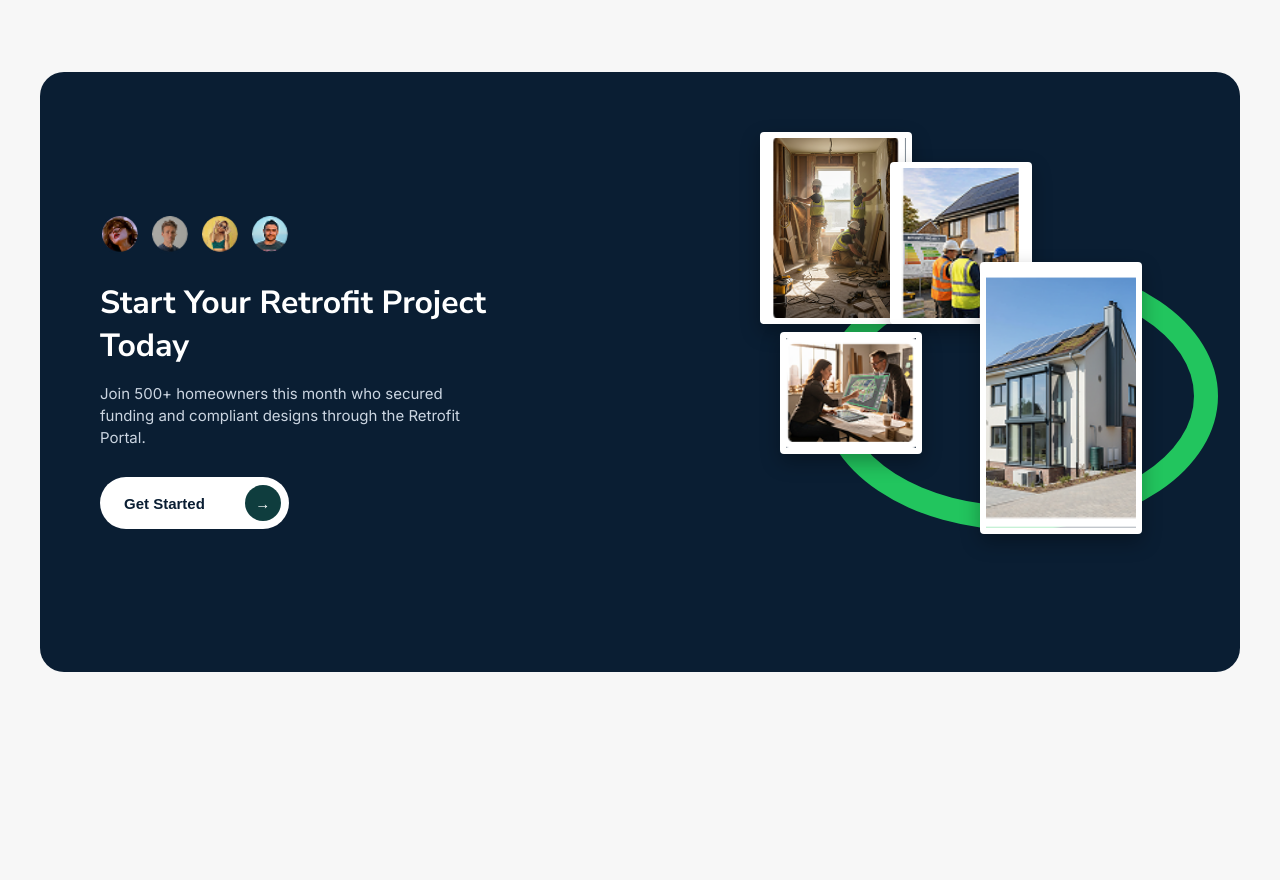
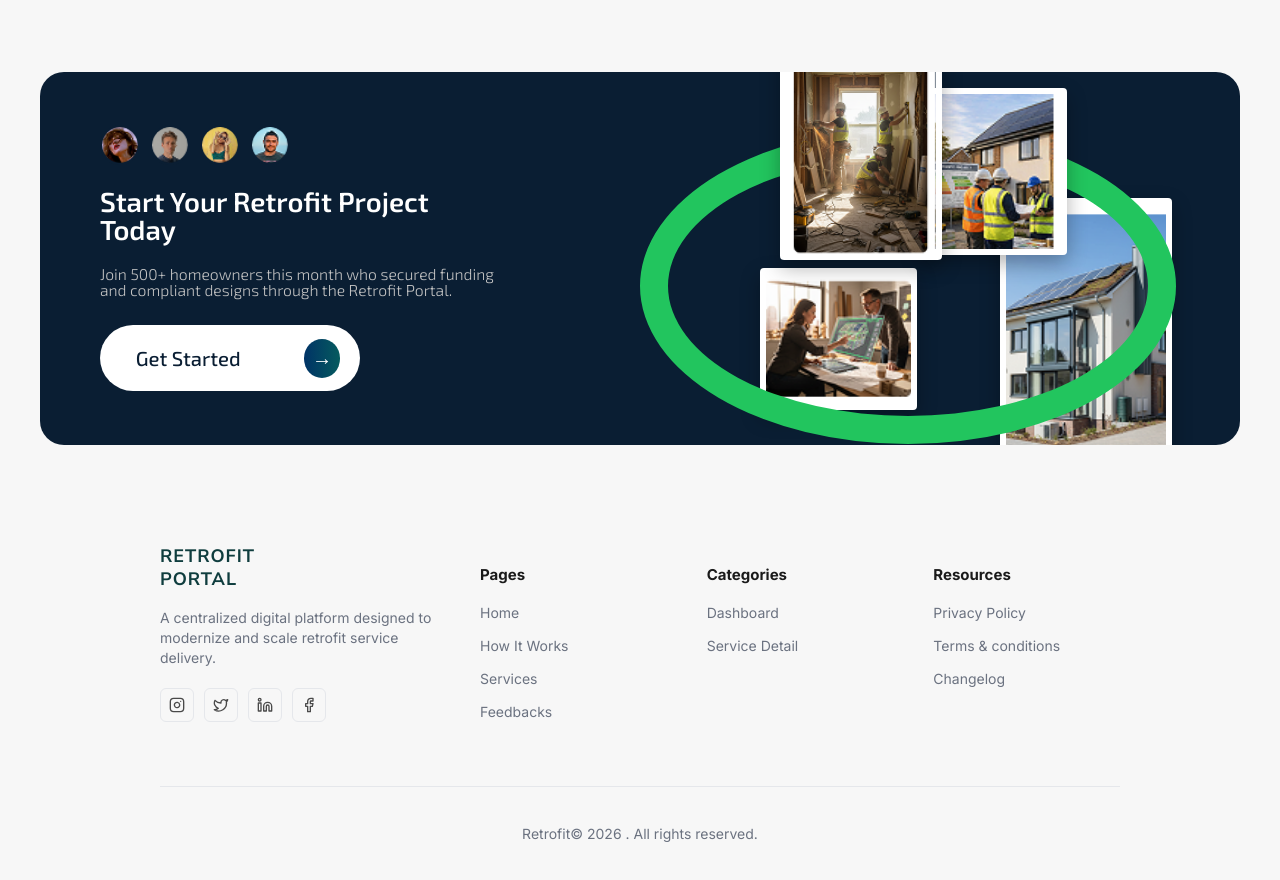
Before and after one commit to bilal-1235/Retrofit_project, a React (Vite) app: page / in a window 1280 px wide. Shown: the part 4060-4940 px from the top of the page. Built offline with nearby package versions, Linux system fonts and the light colour scheme.

Commit message:
add Footer

```diff
--- a/index.html
+++ b/index.html
@@ -7,6 +7,9 @@
     <link rel="preconnect" href="https://fonts.googleapis.com">
 <link rel="preconnect" href="https://fonts.gstatic.com" crossorigin>
 <link href="https://fonts.googleapis.com/css2?family=Inter:wght@400;500;600;700&family=Nunito+Sans:wght@400;600;700;800&display=swap" rel="stylesheet">
+<link rel="preconnect" href="https://fonts.googleapis.com">
+<link rel="preconnect" href="https://fonts.gstatic.com" crossorigin>
+<link href="https://fonts.googleapis.com/css2?family=Exo+2:ital,wght@0,100..900;1,100..900&display=swap" rel="stylesheet">
     <title>retrofit-portal</title>
   </head>
   <body>
--- a/package.json
+++ b/package.json
@@ -10,6 +10,7 @@
     "preview": "vite preview"
   },
   "dependencies": {
+    "lucide-react": "^1.38.0",
     "react": "^19.2.8",
     "react-dom": "^19.2.8"
   },
--- a/src/App.jsx
+++ b/src/App.jsx
@@ -10,6 +10,7 @@ import Howitsworks from './Component/Howitsworks'
 import Services from './Component/Services'
 import Testimonials from './Component/Testimonials'
 import CTABanner from './Component/CTABanner'
+import Footer from './Component/Footer'
 function App() {
 
   return (
@@ -21,6 +22,7 @@ function App() {
     <Services/>
     <Testimonials/>
     <CTABanner/>
+    <Footer/>
 
 
 
--- a/src/Component/CTABanner.css
+++ b/src/Component/CTABanner.css
@@ -31,37 +31,54 @@
 }
 
 .cta-heading {
-  display: flex;
-  font-family: var(--font-heading);
-  font-size: 32px;
-  font-weight: 700;
+  font-family: var(--font-Secondary);
+  font-weight: 600;
+  font-size: 27.49px;
+  line-height: 100%;
+  letter-spacing: 0%;
+  text-transform: capitalize;
   color: white;
-  margin-bottom: 16px;
+
 }
 
 .cta-description {
-  color: #cbd5e1;
-  font-size: 15px;
-  line-height: 22px;
-  margin-bottom: 28px;
+font-family: var(--font-Secondary);
+color: #C4C4C4;
+line-height: 22px;
+margin-bottom: 28px;
+font-weight: 300;
+font-style: Light;
+font-size: 15.71px;
+line-height: 100%;
+letter-spacing: 0%;
+
 }
 
 .cta-button {
+  width: 260px;
+  height: 66px;
+  opacity: 1;
   background-color: white;
   border: none;
   border-radius: 50px;
   padding: 8px 8px 8px 24px;
   display: flex;
   align-items: center;
+  justify-content: space-around;
   gap: 40px;
-  font-weight: 600;
-  font-size: 15px;
   color: #0a1e33;
   cursor: pointer;
+  font-family: var(--font-Secondary);
+  font-weight: 500;
+  font-style: Medium;
+  font-size: 20.2px;
+  line-height: 100%;
+  letter-spacing: 0%;
+
 }
 
 .cta-button-arrow {
-  background-color: #0f3d3e;
+ background: linear-gradient(269.98deg, #12B14E -214.32%, #003366 99.98%);
   color: white;
   width: 36px;
   height: 36px;
@@ -69,24 +86,25 @@
   display: flex;
   align-items: center;
   justify-content: center;
+  padding-bottom: 1%;
 }
 
 .cta-collage {
   position: relative;
-  width: 420px;
-  height: 480px;
+  width: 480px;
+  height: 420px;
   flex-shrink: 0;
 }
 
 .cta-ring {
   position: absolute;
-  width: 350px;
-  height: 220px;
-  border: 24px solid #22c55e;
+  width: 480px;
+  height: 260px;
+  border: 28px solid #22c55e;
   border-radius: 50%;
-  top: 130px;
-  left: 60px;
-  z-index: 1;
+  top: 80px;
+  left: -60px;
+  z-index: 2;
 }
 
 .cta-photo {
@@ -98,33 +116,33 @@
 }
 
 .cta-photo-1 {
-  width: 140px;
-  height: 180px;
+  width: 150px;
+  height: 200px;
   top: 0;
-  left: 0;
-  z-index: 2;
+  left: 80px;
+  z-index: 4;
 }
 
 .cta-photo-2 {
-  width: 130px;
-  height: 150px;
-  top: 30px;
-  left: 130px;
+  width: 135px;
+  height: 155px;
+  top: 40px;
+  left: 220px;
   z-index: 3;
 }
 
 .cta-photo-3 {
-  width: 130px;
-  height: 110px;
-  top: 200px;
-  left: 20px;
-  z-index: 4;
+  width: 145px;
+  height: 130px;
+  top: 220px;
+  left: 60px;
+  z-index: 1;
 }
 
 .cta-photo-4 {
-  width: 150px;
-  height: 260px;
-  top: 130px;
-  left: 220px;
-  z-index: 5;
+  width: 160px;
+  height: 280px;
+  top: 150px;
+  left: 300px;
+  z-index: 1;
 }
--- /dev/null
+++ b/src/Component/Footer.css
@@ -0,0 +1,73 @@
+.footer {
+  max-width: 1200px;
+  margin: 0 auto;
+  padding: 60px 40px 0;
+}
+
+.footer-top {
+  display: grid;
+  grid-template-columns: 1.5fr 1fr 1fr 1fr;
+  gap: 40px;
+  padding-bottom: 50px;
+  border-bottom: 1px solid #e5e7eb;
+}
+
+.footer-logo-text {
+  font-family: var(--font-heading);
+  font-weight: 700;
+  font-size: 18px;
+  letter-spacing: 1px;
+  color: #0f3d3e;
+  line-height: 1.3;
+}
+
+.footer-description {
+  font-size: 14px;
+  line-height: 20px;
+  color: #6b7280;
+  margin: 16px 0 20px;
+  max-width: 280px;
+}
+
+.footer-socials {
+  display: flex;
+  gap: 10px;
+}
+
+.footer-social-icon {
+  width: 32px;
+  height: 32px;
+  border: 1px solid #e5e7eb;
+  border-radius: 6px;
+  display: flex;
+  align-items: center;
+  justify-content: center;
+  color: #4a4a4a;
+  text-decoration: none;
+}
+
+.footer-column {
+  display: flex;
+  flex-direction: column;
+}
+
+.footer-column-title {
+  font-size: 15px;
+  font-weight: 700;
+  color: #1a1a1a;
+  margin-bottom: 20px;
+}
+
+.footer-link {
+  font-size: 14px;
+  color: #6b7280;
+  text-decoration: none;
+  margin-bottom: 16px;
+}
+
+.footer-bottom {
+  text-align: center;
+  padding: 24px 0;
+  font-size: 14px;
+  color: #6b7280;
+}
--- /dev/null
+++ b/src/Component/Footer.jsx
@@ -0,0 +1,53 @@
+import "./Footer.css";
+import { Instagram, Twitter, Linkedin, Facebook } from 'lucide-react';
+
+function Footer() {
+  return (
+    <footer className="footer">
+      <div className="footer-top">
+        <div className="footer-brand">
+          <div className="footer-logo">
+            <span className="footer-logo-text">
+              RETROFIT<br />PORTAL
+            </span>
+          </div>
+          <p className="footer-description">
+            A centralized digital platform designed to modernize and scale retrofit service delivery.
+          </p>
+          <div className="footer-socials">
+            <a href="#" className="footer-social-icon"><Instagram size={16} /></a>
+            <a href="#" className="footer-social-icon"><Twitter size={16} /></a>
+            <a href="#" className="footer-social-icon"><Linkedin size={16} /></a>
+            <a href="#" className="footer-social-icon"><Facebook size={16} /></a>
+          </div>
+        </div>
+
+        <div className="footer-column">
+          <h4 className="footer-column-title">Pages</h4>
+          <a href="#" className="footer-link">Home</a>
+          <a href="#" className="footer-link">How It Works</a>
+          <a href="#" className="footer-link">Services</a>
+          <a href="#" className="footer-link">Feedbacks</a>
+        </div>
+
+        <div className="footer-column">
+          <h4 className="footer-column-title">Categories</h4>
+          <a href="#" className="footer-link">Dashboard</a>
+          <a href="#" className="footer-link">Service Detail</a>
+        </div>
+
+        <div className="footer-column">
+          <h4 className="footer-column-title">Resources</h4>
+          <a href="#" className="footer-link">Privacy Policy</a>
+          <a href="#" className="footer-link">Terms & conditions</a>
+          <a href="#" className="footer-link">Changelog</a>
+        </div>
+      </div>
+
+      <div className="footer-bottom">
+        <p>Retrofit© 2026 . All rights reserved.</p>
+      </div>
+    </footer>
+  );
+}
+export default Footer;
--- a/src/index.css
+++ b/src/index.css
@@ -12,6 +12,7 @@
   background-color: #f7f7f7;
 }
 :root {
+  --font-Secondary: 'Exo 2', sans-serif;
   --font-primary: 'Inter', sans-serif;
   --font-heading: 'Nunito Sans', sans-serif;
 }
```
Also changed, not shown: 1 other file (tests, documents, lock files or other folders).
